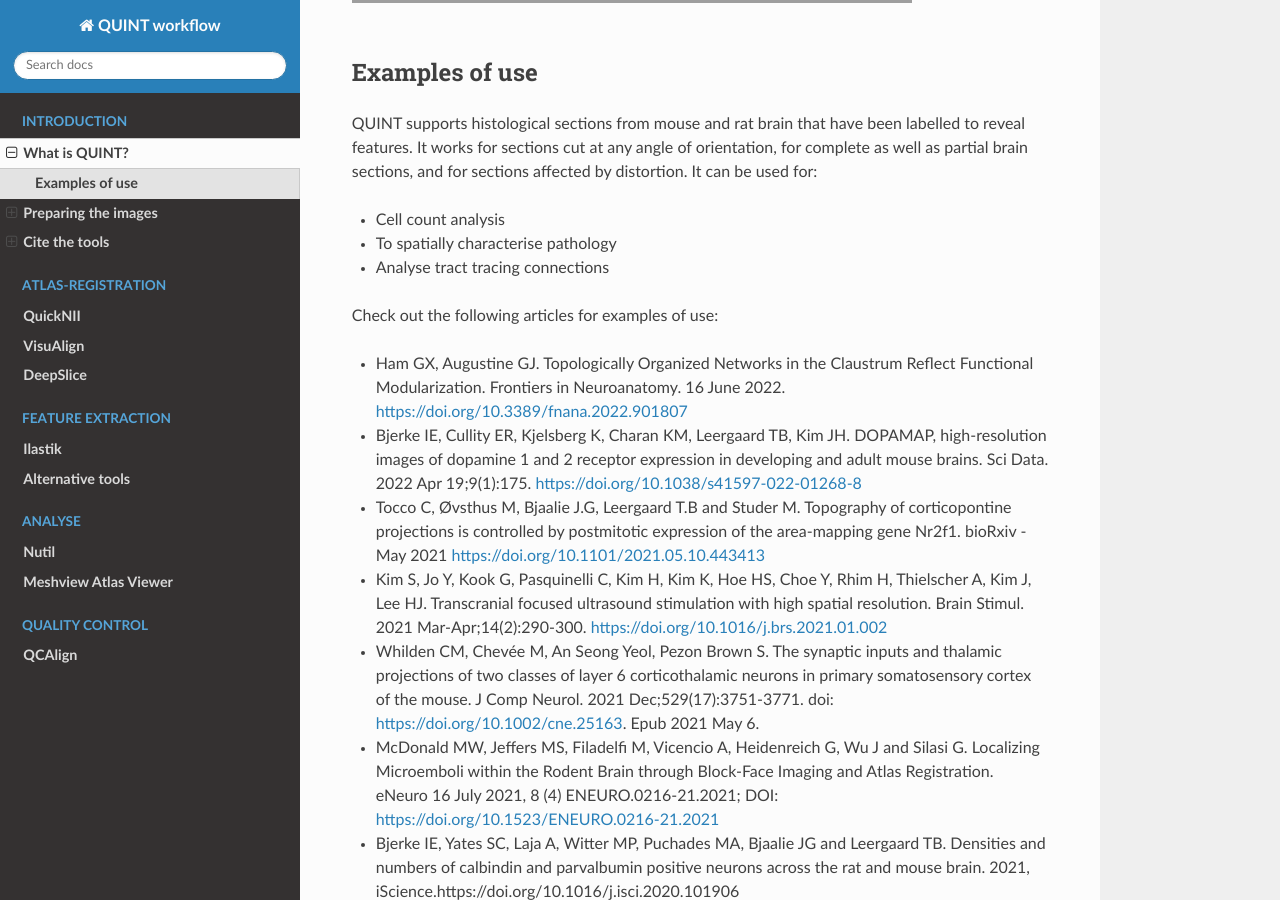
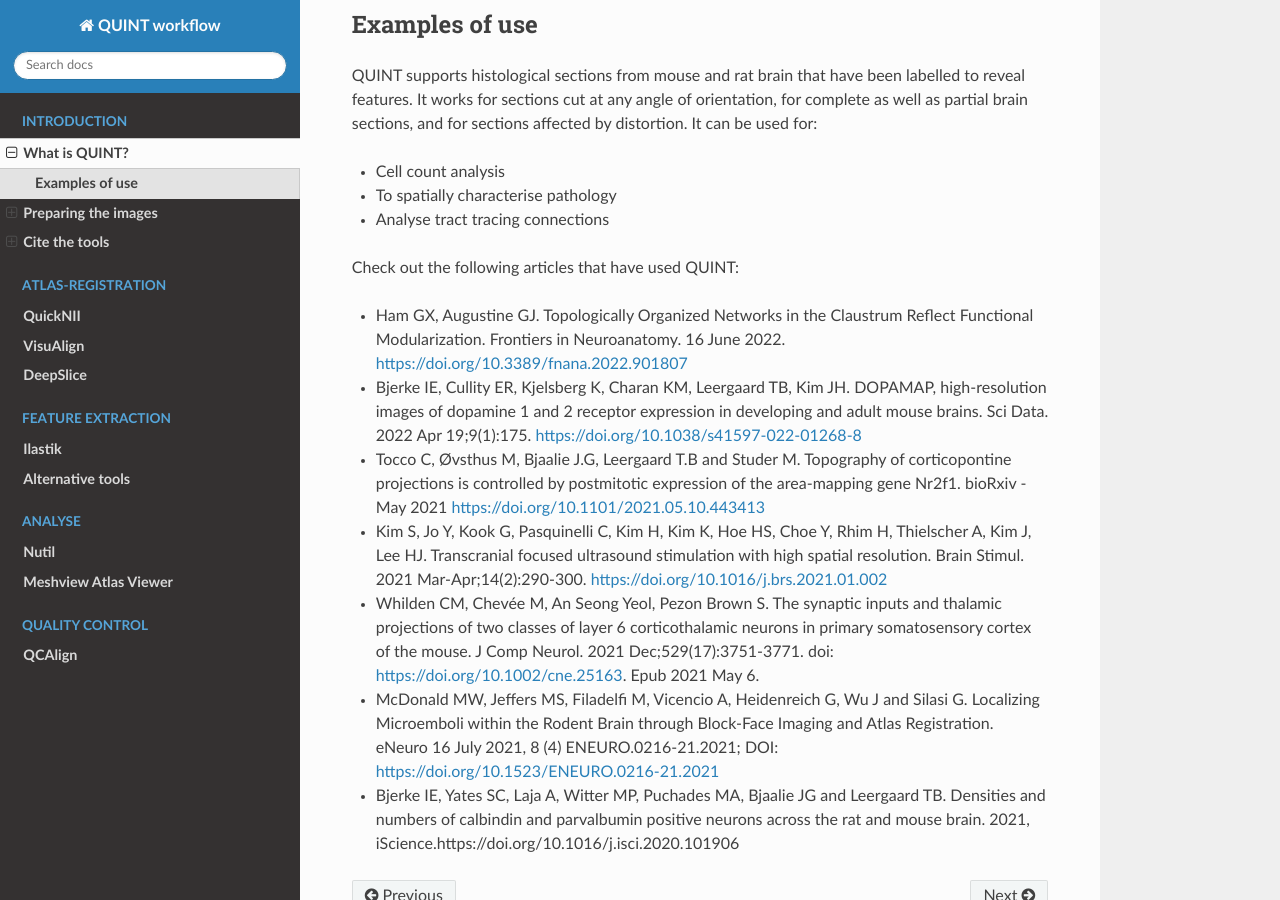
Before and after one commit to Neural-Systems-at-UIO/QUINT_workflow, a Sphinx documentation site: the page built from docs/QUINTintro.rst, in a window 1280 px wide and 900 px high, scrolled down 1451 px. Built offline with Sphinx 7.4.7 and the Read the Docs theme 2.0.0, drawn with Linux system fonts in a browser that asks for light colours; grey boxes are pictures that could not be loaded.

Commit message:
Update QUINTintro.rst

```diff
--- a/docs/QUINTintro.rst
+++ b/docs/QUINTintro.rst
@@ -6,7 +6,6 @@
 
 The QUINT workflow comprises a flexible suite of software designed to support atlas-based quantification of labelled features in series of histological images from mouse or rat brain. All the software are GUI-based, with no coding ability required. It generates counts and % coverage per atlas-region, in addition to point clouds for visualising the features in 3D.
 
-|
 QUINT involves several defined steps:
 
 .. image:: images/QUINT.png
@@ -35,7 +34,7 @@
 * To spatially characterise pathology
 * Analyse tract tracing connections
 
-Check out the following articles for examples of use:
+Check out the following articles that have used QUINT:
 
 * Ham GX, Augustine GJ. Topologically Organized Networks in the Claustrum Reflect Functional Modularization. Frontiers in Neuroanatomy. 16 June 2022. https://doi.org/10.3389/fnana.2022.901807
 
```
